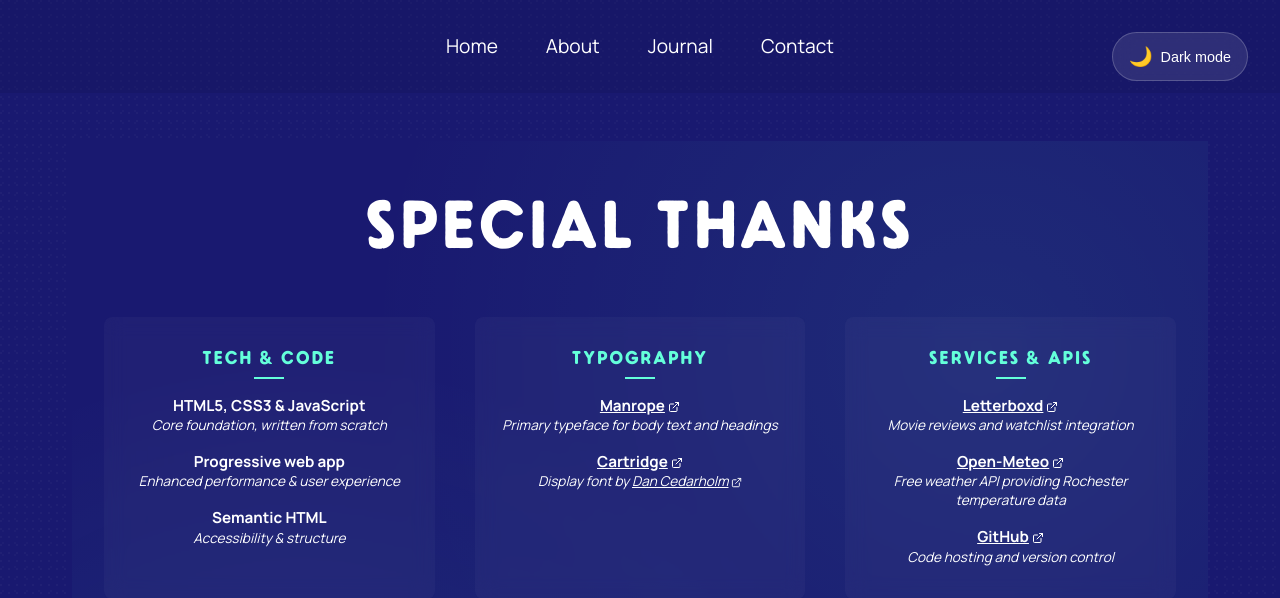
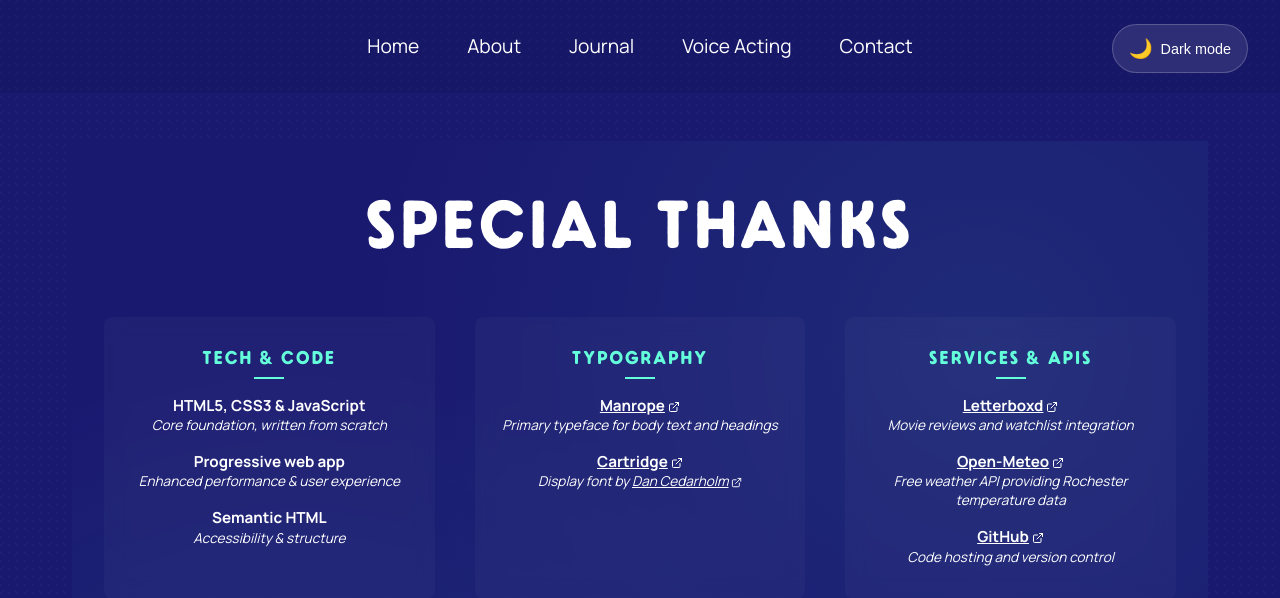
Before and after one commit to kartooner/kartoonerdotcom, a PHP site: page /thanks/index.html in a window 1280 px wide. Shown: the top 598 px of the page. Run offline with PHP 8.4, Linux system fonts and the light colour scheme.

Commit message:
Voice acting + other adjustments
Added VO earlier in the week and just needed to make some tweaks to the breakpoint logic, so the theme toggle transforms earlier.

```diff
--- a/style.css
+++ b/style.css
@@ -546,6 +546,13 @@
 /* ==========================================
    Responsive Typography
    ========================================== */
+
+/* Theme toggle text hiding for narrower screens */
+@media (max-width: 900px) {
+    .theme-toggle-text {
+        display: none;
+    }
+}
 
 /* Tablet/Mobile navigation breakpoint (750px) */
 @media (max-width: 750px) {
@@ -676,10 +683,6 @@
         display: none;
     }
 
-    /* Theme toggle - shrink to emoji only on tablet */
-    .theme-toggle-text {
-        display: none;
-    }
 }
 
 /* Mobile breakpoint (500px) */
@@ -805,7 +808,7 @@
 
 .theme-toggle {
     position: fixed;
-    top: 2rem;
+    top: 1.5rem;
     right: 2rem;
     background: rgba(255, 255, 255, 0.1);
     border: 1px solid rgba(255, 255, 255, 0.2);
--- a/thanks/index.html
+++ b/thanks/index.html
@@ -198,6 +198,7 @@
             <a href="/">Home</a>
             <a href="/about">About</a>
             <a href="/journal">Journal</a>
+            <a href="/voice-acting">Voice Acting</a>
             <a href="/contact">Contact</a>
         </div>
     </nav>
```
